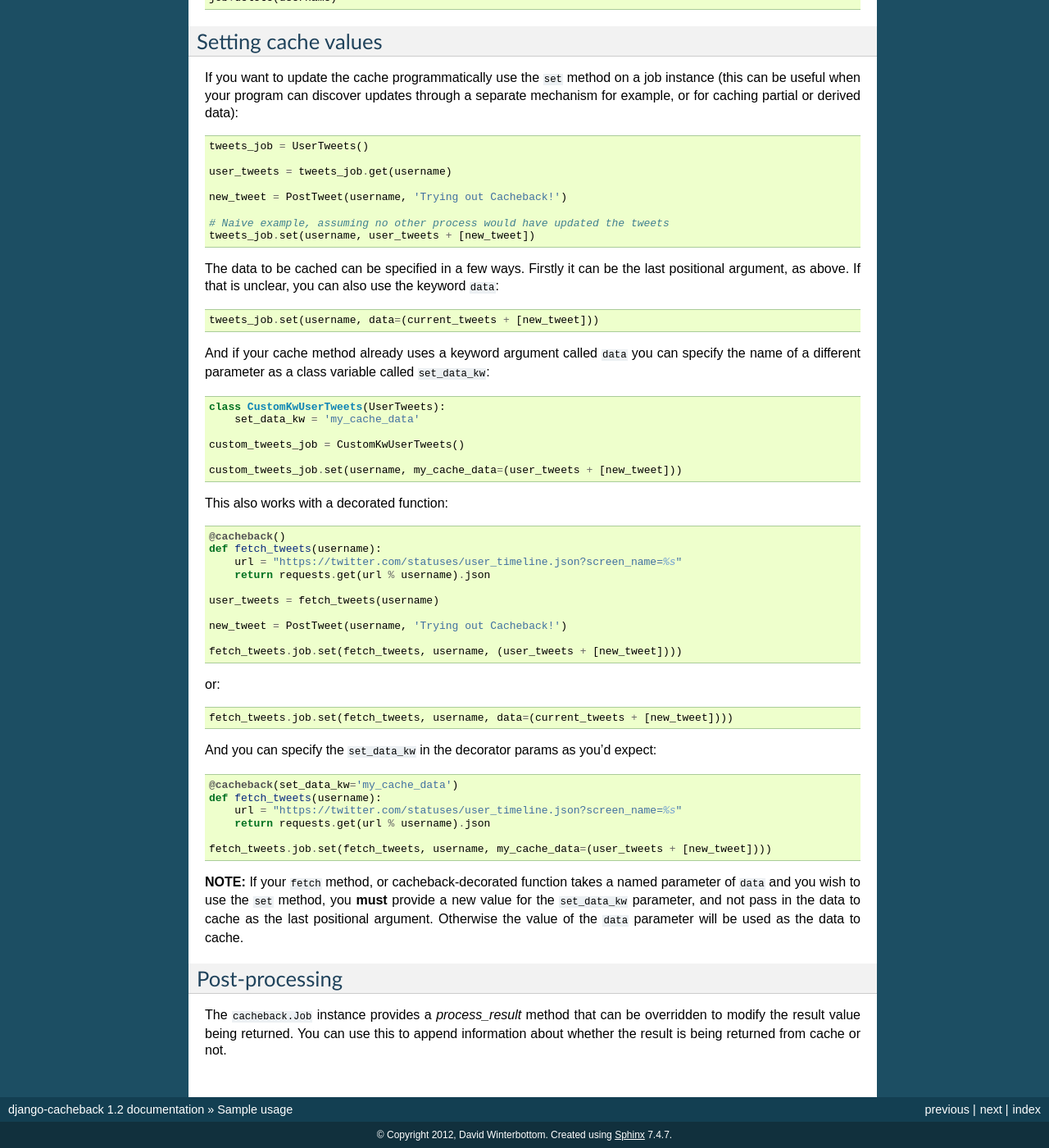
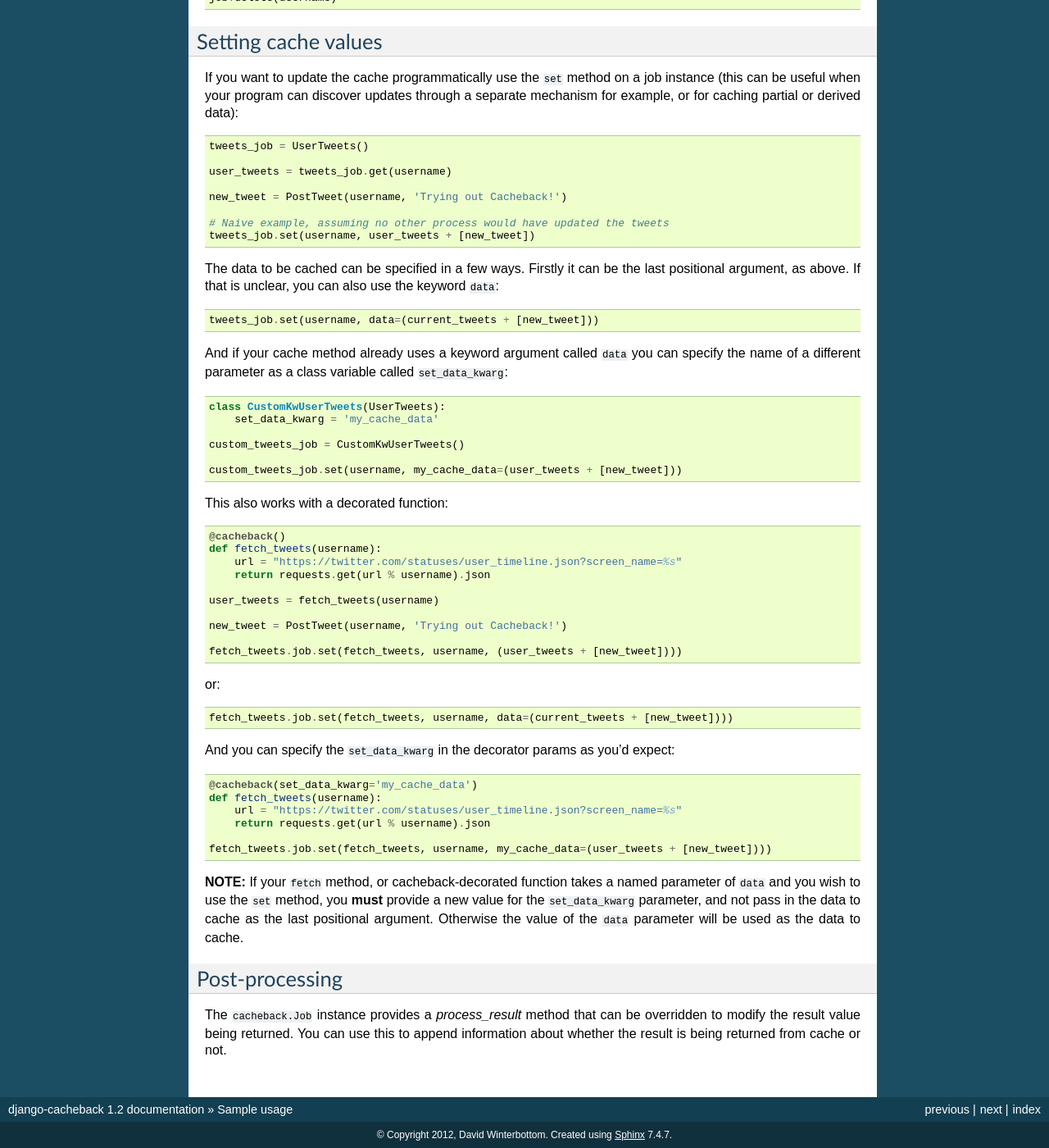
Before and after one commit to codeinthehole/django-cacheback, a Sphinx documentation site: the page built from docs/usage.rst, in a window 1280 px wide and 1400 px high, scrolled down 1970 px. Shown: the whole window at 82% size. Built offline with Sphinx 7.4.7, drawn with Linux system fonts in a browser that asks for light colours.

Commit message:
Minor fixes.

```diff
--- a/docs/usage.rst
+++ b/docs/usage.rst
@@ -142,10 +142,10 @@ positional argument, as above. If that is unclear, you can also use the keyword
     tweets_job.set(username, data=(current_tweets + [new_tweet]))
 
 And if your cache method already uses a keyword argument called ``data`` you can specify
-the name of a different parameter as a class variable called ``set_data_kw``::
+the name of a different parameter as a class variable called ``set_data_kwarg``::
 
     class CustomKwUserTweets(UserTweets):
-        set_data_kw = 'my_cache_data'
+        set_data_kwarg = 'my_cache_data'
 
     custom_tweets_job = CustomKwUserTweets()
 
@@ -168,9 +168,9 @@ or::
 
     fetch_tweets.job.set(fetch_tweets, username, data=(current_tweets + [new_tweet])))
 
-And you can specify the ``set_data_kw`` in the decorator params as you'd expect::
+And you can specify the ``set_data_kwarg`` in the decorator params as you'd expect::
 
-    @cacheback(set_data_kw='my_cache_data')
+    @cacheback(set_data_kwarg='my_cache_data')
     def fetch_tweets(username):
         url = "https://twitter.com/statuses/user_timeline.json?screen_name=%s"
         return requests.get(url % username).json
@@ -179,7 +179,7 @@ And you can specify the ``set_data_kw`` in the decorator params as you'd expect:
 
 **NOTE:** If your ``fetch`` method, or cacheback-decorated function takes a named parameter
 of ``data`` and you wish to use the ``set`` method, you **must** provide a new value for the
-``set_data_kw`` parameter, and not pass in the data to cache as the last positional argument.
+``set_data_kwarg`` parameter, and not pass in the data to cache as the last positional argument.
 Otherwise the value of the ``data`` parameter will be used as the data to cache.
 
 
```
Also changed, not shown: 1 other file.
